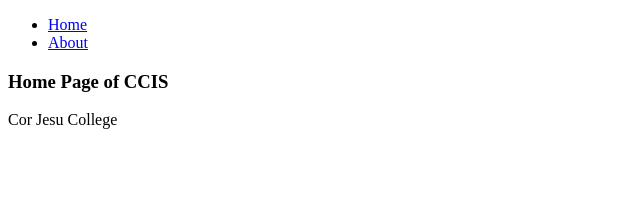
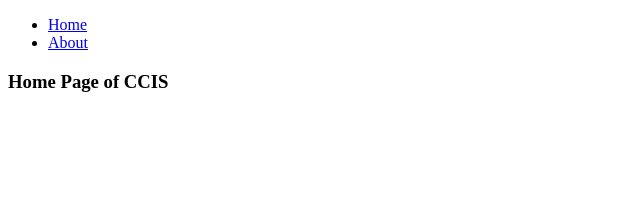
Before and after one commit to edmundnillas3rd/CCIS-page, a Next.js app: page / in a window 1280 px wide. Shown: the top 201 px of the page, without its empty margins (0-640 px from the left). Built offline with nearby package versions, Linux system fonts and the light colour scheme.

Commit message:
Remove footer component

```diff
--- a/components/Footer.js
+++ /dev/null
@@ -1,9 +0,0 @@
-const Footer = () => {
-  return (
-    <div>
-      <p>Cor Jesu College</p>
-    </div>
-  );
-};
-
-export default Footer;
--- a/components/Layout.js
+++ b/components/Layout.js
@@ -1,4 +1,3 @@
-import Footer from "./Footer";
 import Navbar from "./Navbar";
 
 export default function Layout({ children }) {
@@ -6,7 +5,6 @@
     <>
       <Navbar />
       <main>{children}</main>
-      <Footer />
     </>
   );
 }
```
